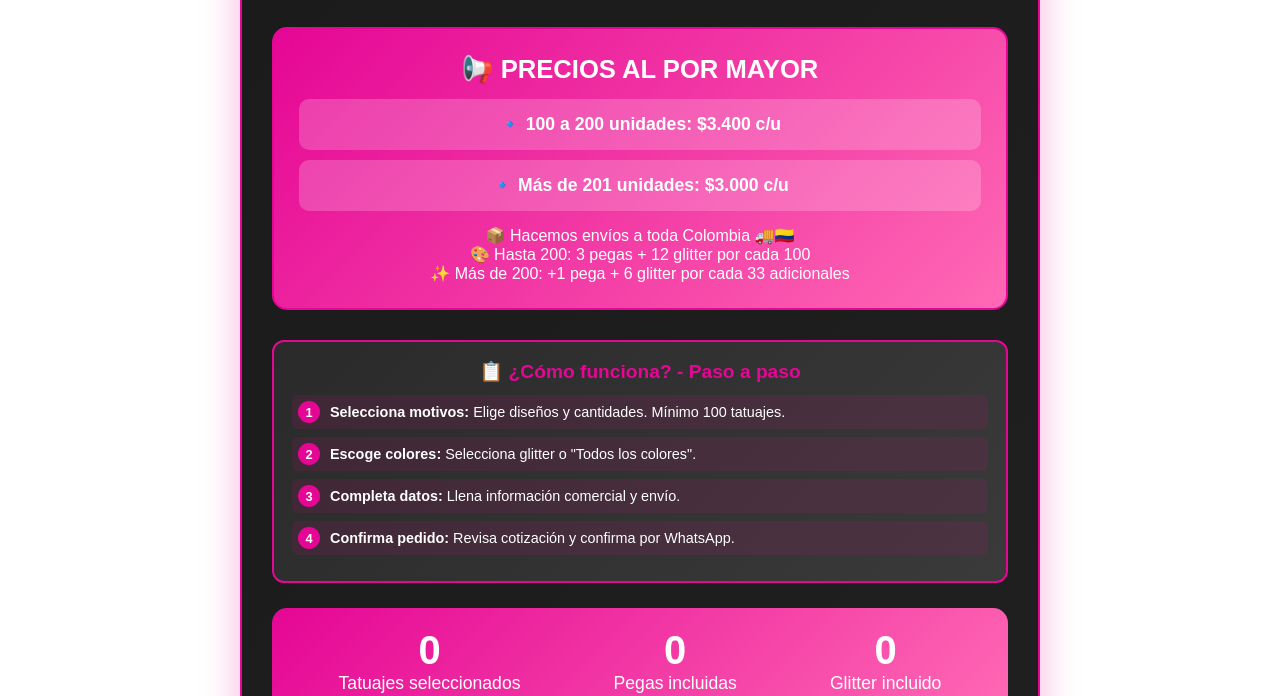
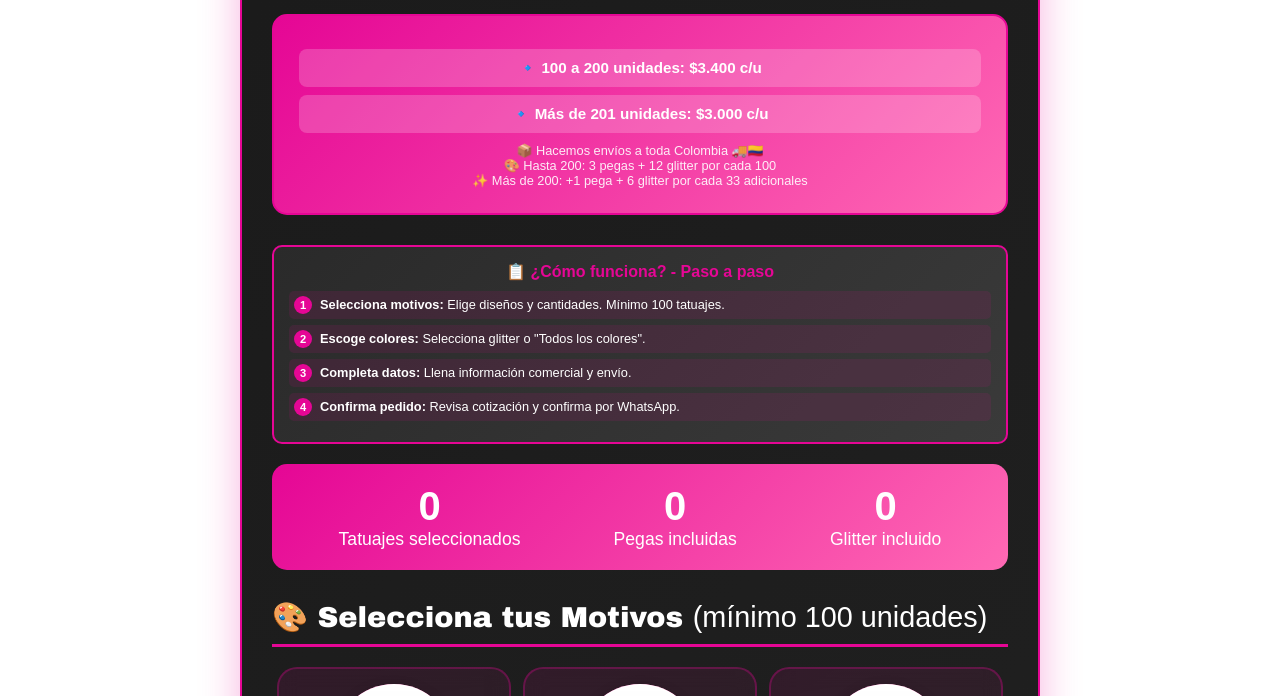
Before and after one commit to KokitoStar/pormayor, a plain HTML site: page index.html in a window 1280 px wide. Shown: the part 444-1140 px from the top of the page. Drawn offline with Linux system fonts and the light colour scheme.

Commit message:
Update index.html

```diff
--- a/index.html
+++ b/index.html
@@ -239,7 +239,7 @@
         }
 
         .header h1 {
-            font-size: 2.5em;
+            font-size: 1.8em;
             margin-bottom: 10px;
             text-shadow: 2px 2px 4px rgba(0,0,0,0.5);
         }
@@ -271,56 +271,56 @@
 
         .price-tier {
             background: rgba(255, 255, 255, 0.2);
+            border-radius: 8px;
+            padding: 10px;
+            margin: 8px 0;
+            font-size: 0.95em;
+            font-weight: bold;
+        }
+
+        .instructions {
+            background: linear-gradient(135deg, #2a2a2a, #3a3a3a);
             border-radius: 10px;
             padding: 15px;
-            margin: 10px 0;
-            font-size: 1.1em;
-            font-weight: bold;
-        }
-
-        .instructions {
-            background: linear-gradient(135deg, #2a2a2a, #3a3a3a);
-            border-radius: 12px;
-            padding: 18px;
-            margin-bottom: 25px;
+            margin-bottom: 20px;
             border: 2px solid #E50695;
         }
 
         .instructions h3 {
             color: #E50695;
-            font-size: 1.2em;
-            margin-bottom: 12px;
+            font-size: 1em;
+            margin-bottom: 10px;
             text-align: center;
         }
 
         .step {
             display: flex;
             align-items: center;
-            margin-bottom: 8px;
-            padding: 6px;
+            margin-bottom: 6px;
+            padding: 5px;
             background: rgba(229, 6, 149, 0.1);
-            border-radius: 6px;
+            border-radius: 5px;
         }
 
         .step-number {
             background: #E50695;
             color: white;
-            width: 22px;
-            height: 22px;
+            width: 18px;
+            height: 18px;
             border-radius: 50%;
             display: flex;
             align-items: center;
             justify-content: center;
             font-weight: bold;
-            font-size: 0.8em;
-            margin-right: 10px;
+            font-size: 0.7em;
+            margin-right: 8px;
             flex-shrink: 0;
         }
 
         .step-text {
             flex: 1;
-            font-size: 0.9em;
-            line-height: 1.3;
+            font-size: 0.8em;
+            line-height: 1.2;
         }
 
         .counters {
@@ -1304,14 +1304,13 @@
 
         <div class="content">
             <div class="wholesale-info">
-                <h3>📢 PRECIOS AL POR MAYOR</h3>
                 <div class="price-tier">
                     🔹 100 a 200 unidades: $3.400 c/u
                 </div>
                 <div class="price-tier">
                     🔹 Más de 201 unidades: $3.000 c/u
                 </div>
-                <p style="margin-top: 15px; font-size: 1em;">
+                <p style="margin-top: 10px; font-size: 0.8em; opacity: 0.9;">
                     📦 Hacemos envíos a toda Colombia 🚚🇨🇴<br>
                     🎨 Hasta 200: 3 pegas + 12 glitter por cada 100<br>
                     ✨ Más de 200: +1 pega + 6 glitter por cada 33 adicionales
```
